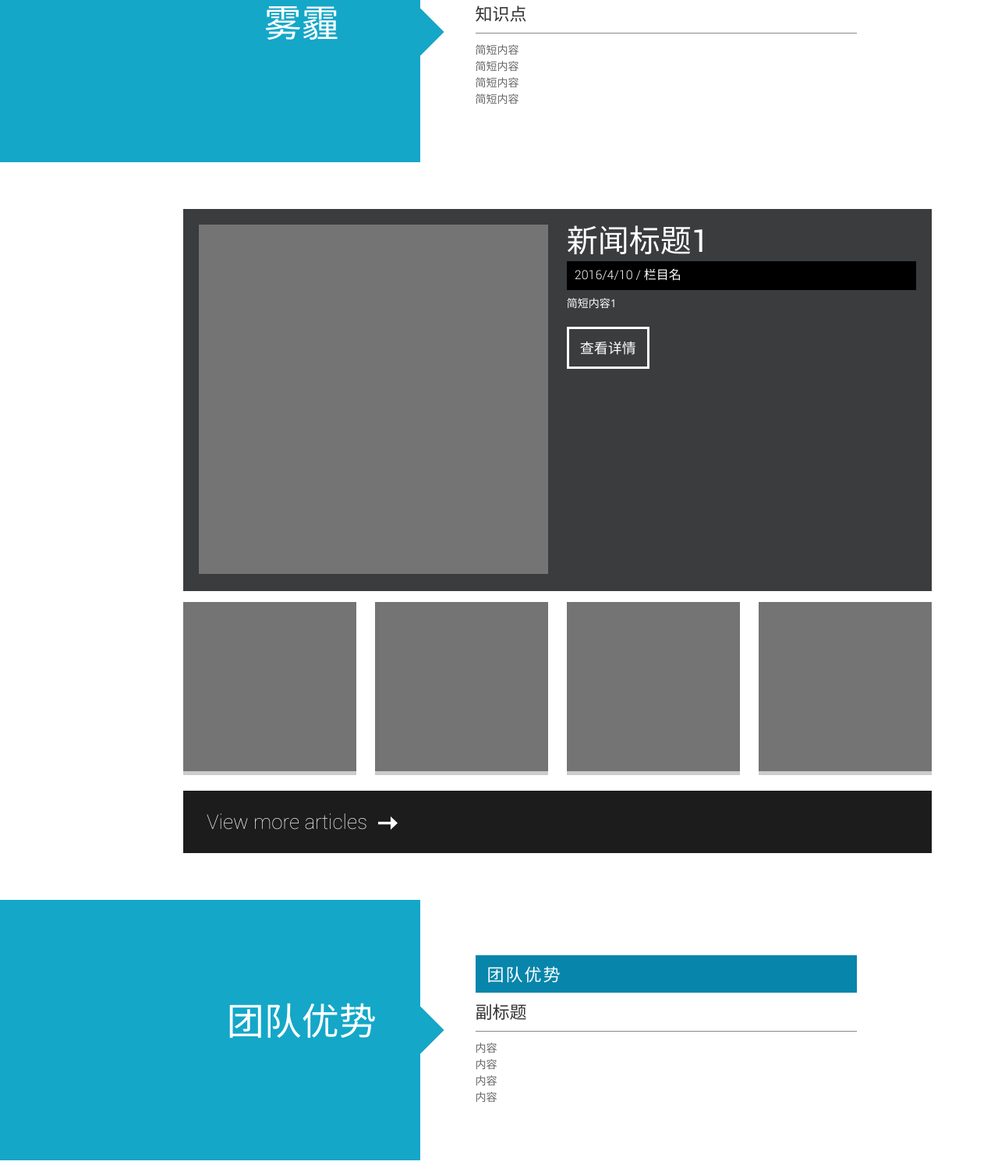
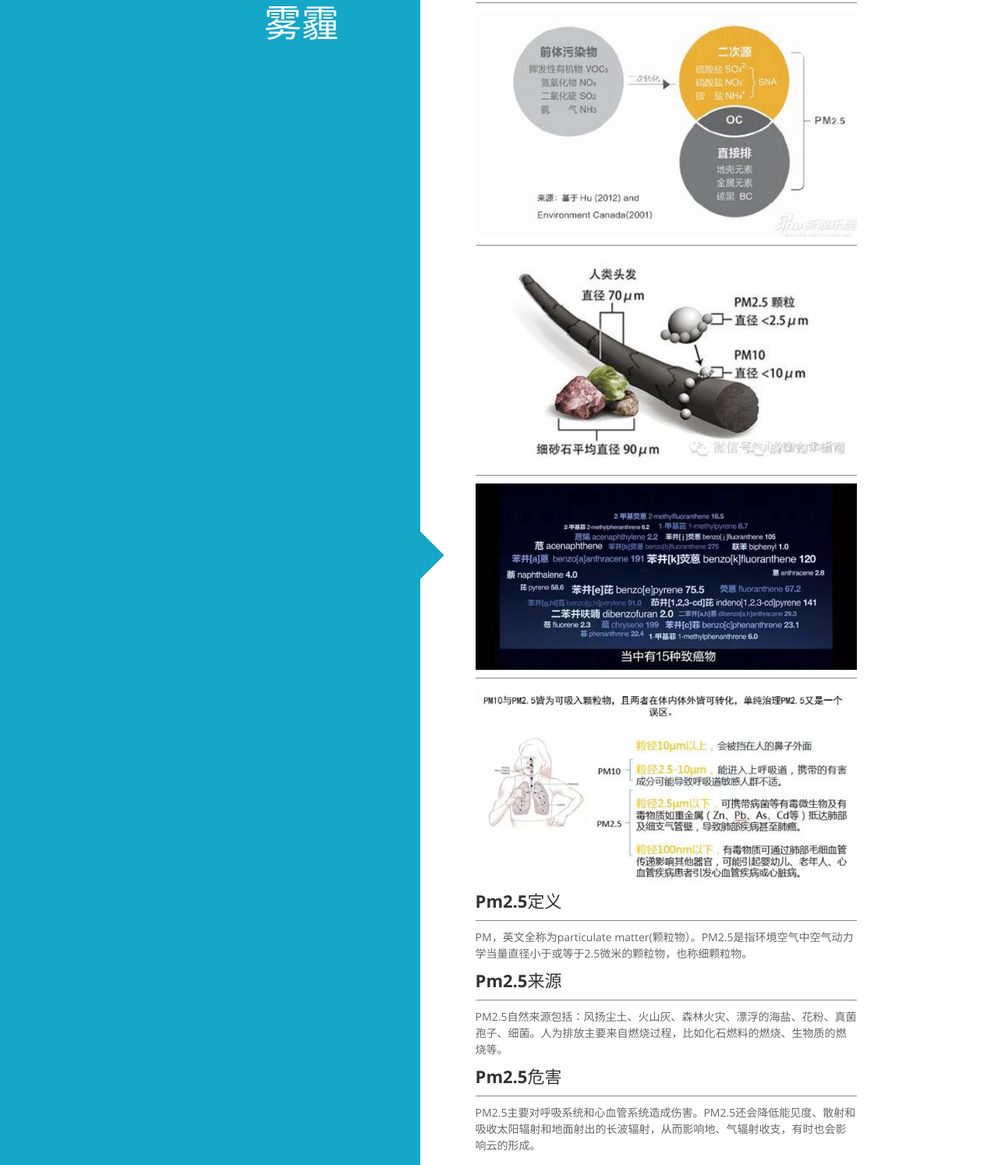
Before and after one commit to lsvih/hazeweb, a plain HTML site: page index.html in a window 1280 px wide. Shown: the part 926-2420 px from the top of the page at 78% size. Drawn offline with Linux system fonts and the light colour scheme.

Commit message:
Add information

```diff
--- a/index.html
+++ b/index.html
@@ -95,12 +95,25 @@
 
 							</div>
 							<div class="page-style-details span8">
-								<h3>雾霾危害</h3>
-								<h5>知识点</h5>
+							<h3>雾霾与PM2.5</h3>
+<p><img src="images/intro/pic1.png" width="100%"></p>
+<p><img src="images/intro/pic2.png" width="100%"></p>
+<p><img src="images/intro/pic3.png" width="100%"></p>
+<p><img src="images/intro/pic4.png" width="100%"></p>
+
+
+								<h5>Pm2.5定义</h5>
 								<p>
-									简短内容<br />简短内容<br />简短内容<br />简短内容
+									PM，英文全称为particulate matter(颗粒物）。PM2.5是指环境空气中空气动力学当量直径小于或等于2.5微米的颗粒物，也称细颗粒物。
 								</p>
-
+<h5>Pm2.5来源</h5>
+								<p>
+								PM2.5自然来源包括：风扬尘土、火山灰、森林火灾、漂浮的海盐、花粉、真菌孢子、细菌。人为排放主要来自燃烧过程，比如化石燃料的燃烧、生物质的燃烧等。
+								</p>
+								<h5>Pm2.5危害</h5>
+								<p>
+								PM2.5主要对呼吸系统和心血管系统造成伤害。PM2.5还会降低能见度、散射和吸收太阳辐射和地面射出的长波辐射，从而影响地、气辐射收支，有时也会影响云的形成。
+								</p>
 							</div>
 
 						</div>
```
Also changed, not shown: images/intro/pic1.png (added), images/intro/pic2.png (added), images/intro/pic3.png (added), images/intro/pic4.png (added).
